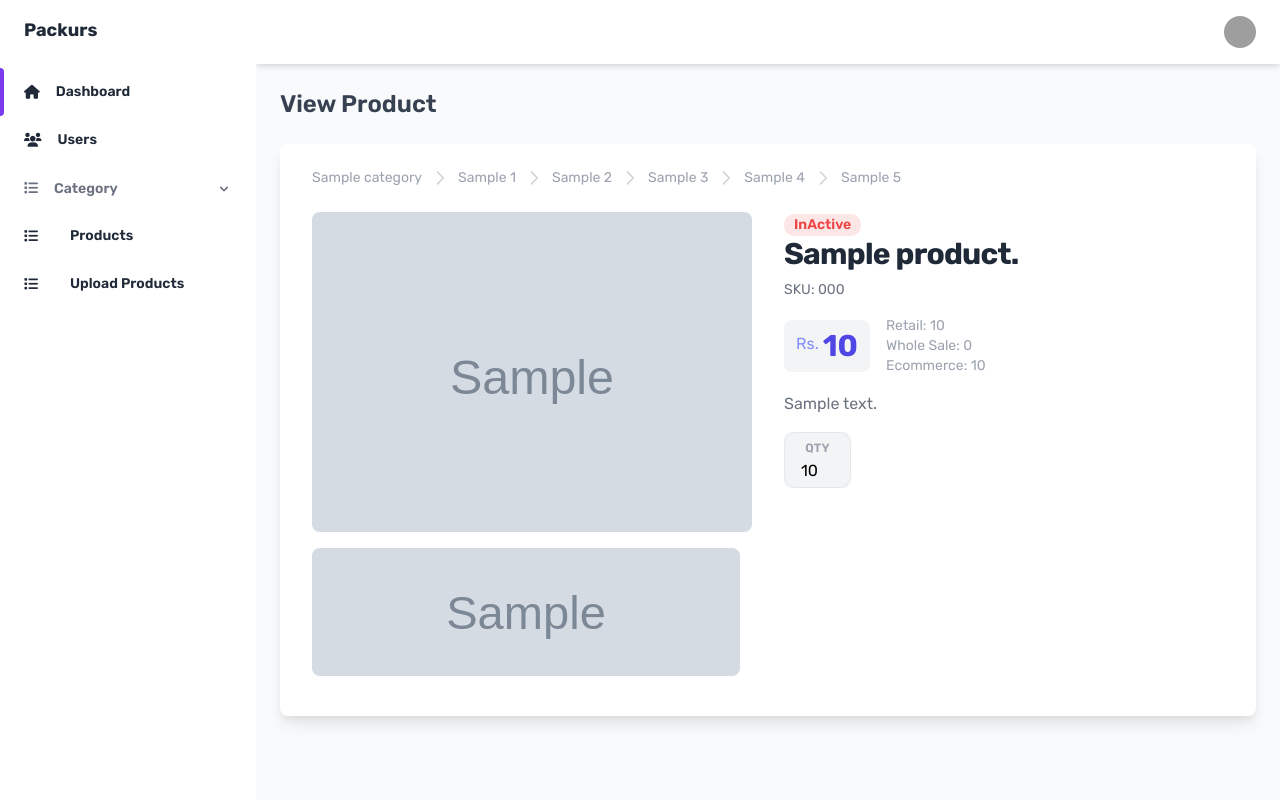
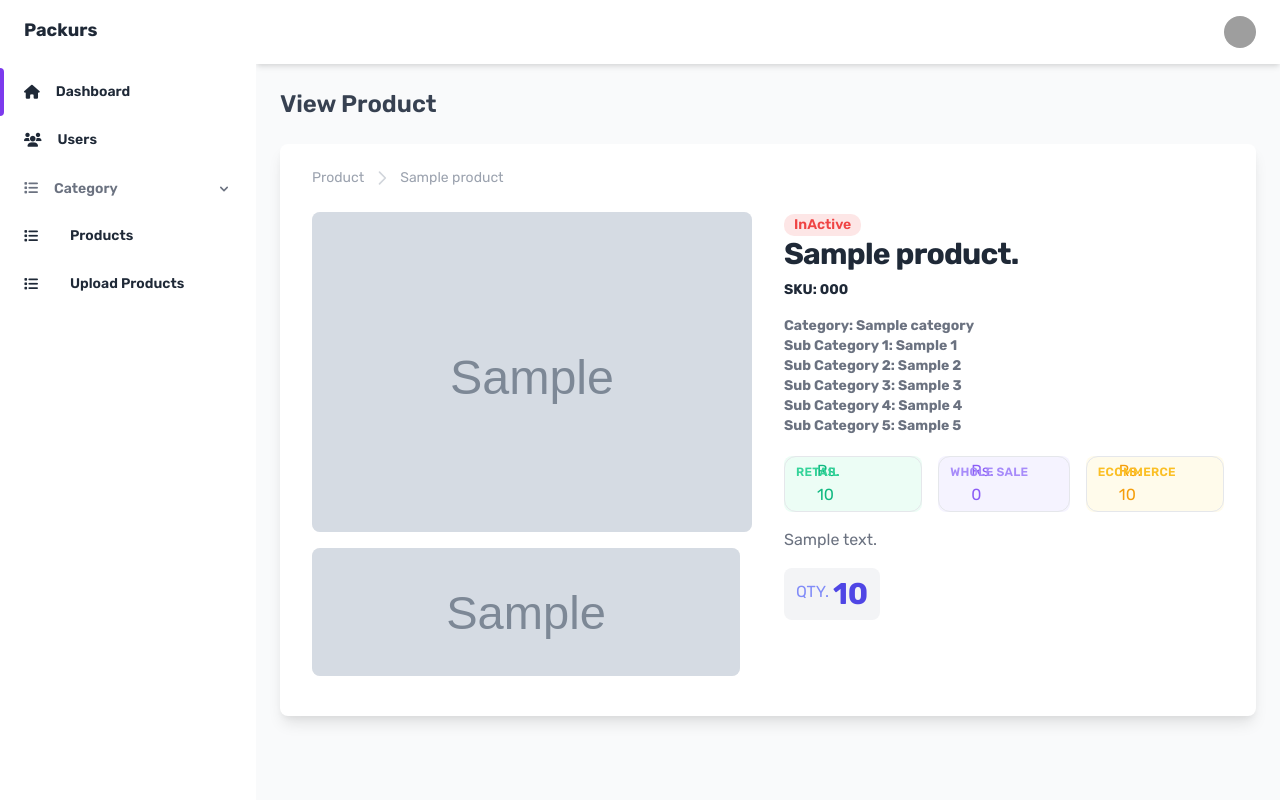
Before and after one commit to Bala244/ecomadminpanel, a PHP site: page /product_detail.php?id=1 in a window 1280 px wide. Run offline with PHP 8.4, Linux system fonts and the light colour scheme; the visitor is signed in with stand-in values (Sample User, id 1); tables that the repository leaves empty or names only in its code hold one stand-in row (values such as "Sample post"); grey boxes marked "Sample" are stand-in pictures; data that the repository does not hold is empty; some libraries are stand-ins or nearby versions; grey boxes are pictures that could not be loaded.

Commit message:
'changes'

```diff
--- a/product_detail.php
+++ b/product_detail.php
@@ -98,15 +98,20 @@
         <!-- Breadcrumbs -->
         <div class="max-w-7xl mx-auto px-4 sm:px-6 lg:px-8">
           <div class="flex items-center space-x-2 text-gray-400 text-sm">
-            <?php foreach ($breadArr as $bread) {
-               if ($bread != '') { ?>
-            <a href="javascript::" class="hover:underline hover:text-gray-600"><?php echo $bread; ?></a>
+
+            <a href="products.php" class="hover:underline hover:text-gray-600">Product</a>
             <span class="leading-none-span">
               <svg class="h-5 w-5 leading-none text-gray-300" xmlns="http://www.w3.org/2000/svg" fill="none" viewBox="0 0 24 24" stroke="currentColor">
                 <path stroke-linecap="round" stroke-linejoin="round" stroke-width="2" d="M9 5l7 7-7 7" />
               </svg>
             </span>
-          <?php }} ?>
+
+          <a href="javascript::" class="" style="cursor: text;"><?php echo $product['name'] ?></a>
+            <span class="leading-none-span">
+              <svg class="h-5 w-5 leading-none text-gray-300" xmlns="http://www.w3.org/2000/svg" fill="none" viewBox="0 0 24 24" stroke="currentColor">
+                <path stroke-linecap="round" stroke-linejoin="round" stroke-width="2" d="M9 5l7 7-7 7" />
+              </svg>
+            </span>
           </div>
         </div>
         <!-- ./ Breadcrumbs -->
@@ -137,29 +142,39 @@
               <p class="text-sm <?php echo ($product['status'] == 1) ? 'text-green-500 active' : 'text-red-500 inactive' ?> font-semibold"><?php echo ($product['status'] == 1) ? 'Active' : 'InActive' ?></p>
 
               <h2 class="mb-2 leading-tight tracking-tight font-bold text-gray-800 text-2xl md:text-3xl dark:text-gray-100"><?php echo $product['name'] ?>.</h2>
-              <p class="text-gray-500 text-sm">SKU: <?php echo $product['sku_code']; ?></p>
+              <p class="text-gray-800 text-sm font-bold">SKU: <?php echo $product['sku_code']; ?></p>
+              <p class="mt-4 text-gray-500 text-sm font-bold <?php echo ($breadArr[0] != '') ? '' : 'hidden' ?>">Category: <?php echo $breadArr[0]; ?></p>
+              <p class="text-gray-500 text-sm font-bold <?php echo ($breadArr[1] != '') ? '' : 'hidden' ?>">Sub Category 1: <?php echo $breadArr[1]; ?></p>
+              <p class="text-gray-500 text-sm font-bold <?php echo ($breadArr[2] != '') ? '' : 'hidden' ?>">Sub Category 2: <?php echo $breadArr[2]; ?></p>
+              <p class="text-gray-500 text-sm font-bold <?php echo ($breadArr[3] != '') ? '' : 'hidden' ?>">Sub Category 3: <?php echo $breadArr[3]; ?></p>
+              <p class="text-gray-500 text-sm font-bold <?php echo ($breadArr[4] != '') ? '' : 'hidden' ?>">Sub Category 4: <?php echo $breadArr[4]; ?></p>
+              <p class="mb-5 text-gray-500 text-sm font-bold <?php echo ($breadArr[5] != '') ? '' : 'hidden' ?>">Sub Category 5: <?php echo $breadArr[5]; ?></p>
 
 
-              <div class="flex items-center space-x-4 my-4">
-                <div>
-                  <div class="rounded-lg bg-gray-100 flex py-2 px-3">
-                    <span class="text-indigo-400 mr-1 mt-1">Rs.</span>
-                    <span class="font-bold text-indigo-600 text-3xl"><?php echo $product['ecommerce_price'] ?></span>
-                  </div>
+              <div class="flex items-center justify-start w-full space-x-4 my-4">
+                <div class="relative flex rounded-lg bg-green-50 flex">
+                  <div class="px-3 text-green-400 text-left left-0 pt-2 right-0 absolute block text-xs uppercase text-gray-400 tracking-wide font-semibold">Retail</div>
+                  <div class="cursor-pointer appearance-none  text-green-500 rounded-xl border border-gray-200 pl-8 pr-16 h-14 flex items-end pb-1">Rs. <?php echo ($product['is_retail'] == null) ? '0' : $product['retail_price'] ?></div>
                 </div>
-                <div class="flex-1">
-                  <p class="text-gray-400 text-sm">Retail: <?php echo ($product['is_retail'] == null) ? '0' : $product['retail_price'] ?></p>
-                  <p class="text-gray-400 text-sm">Whole Sale: <?php echo ($product[' is_whole_sale'] == null) ? '0' : $product['whole_sale_price'] ?></p>
-                  <p class="text-gray-400 text-sm">Ecommerce: <?php echo ($product['is_ecommerce'] == null) ? '0' : $product['ecommerce_price'] ?></p>
+                <div class="relative flex  rounded-lg bg-purple-50 flex">
+                  <div class="px-3 text-left text-purple-400 left-0 pt-2 right-0 absolute block text-xs uppercase text-gray-400 tracking-wide font-semibold">Whole Sale</div>
+                  <div class="text-purple-500 cursor-pointer appearance-none rounded-xl border border-gray-200 pl-8 pr-16 h-14 flex items-end pb-1">Rs. <?php echo ($product[' is_whole_sale'] == null) ? '0' : $product['whole_sale_price'] ?></div>
+                </div>
+                <div class="relative  flex rounded-lg bg-yellow-50 flex">
+                  <div class="px-3 text-yellow-400 text-left left-0 pt-2 right-0 absolute block text-xs uppercase text-gray-400 tracking-wide font-semibold">Ecommerce</div>
+                  <div class="cursor-pointer text-yellow-500 appearance-none rounded-xl border border-gray-200 pl-8 pr-16 h-14 flex items-end pb-1">Rs. <?php echo ($product['is_ecommerce'] == null) ? '0' : $product['ecommerce_price'] ?></div>
                 </div>
               </div>
 
               <p class="text-gray-500"><?php echo $product['description'] ?></p>
 
               <div class="flex py-4 space-x-4">
-                <div class="relative flex rounded-lg bg-gray-100 flex">
-                  <div class="text-center left-0 pt-2 right-0 absolute block text-xs uppercase text-gray-400 tracking-wide font-semibold">Qty</div>
-                  <div class="cursor-pointer appearance-none rounded-xl border border-gray-200 pl-4 pr-8 h-14 flex items-end pb-1"><?php echo $product['quantity'] ?></div>
+
+                 <div>
+                  <div class="rounded-lg bg-gray-100 flex py-2 px-3">
+                    <span class="text-indigo-400 mr-1 mt-1">QTY.</span>
+                    <span class="font-bold text-indigo-600 text-3xl"><?php echo $product['quantity'] ?></span>
+                  </div>
                 </div>
               </div>
 
```
Also changed, not shown: products.php (+72 -57 lines).
